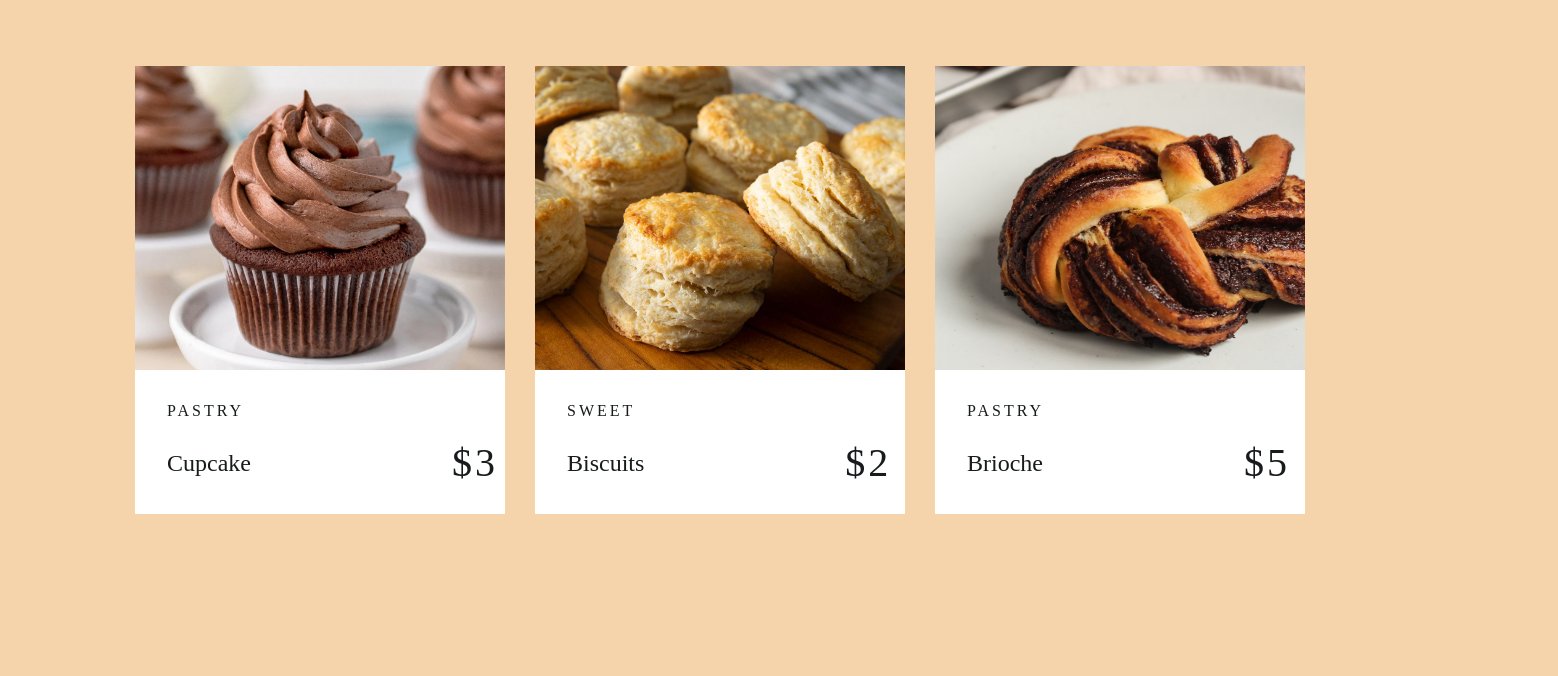
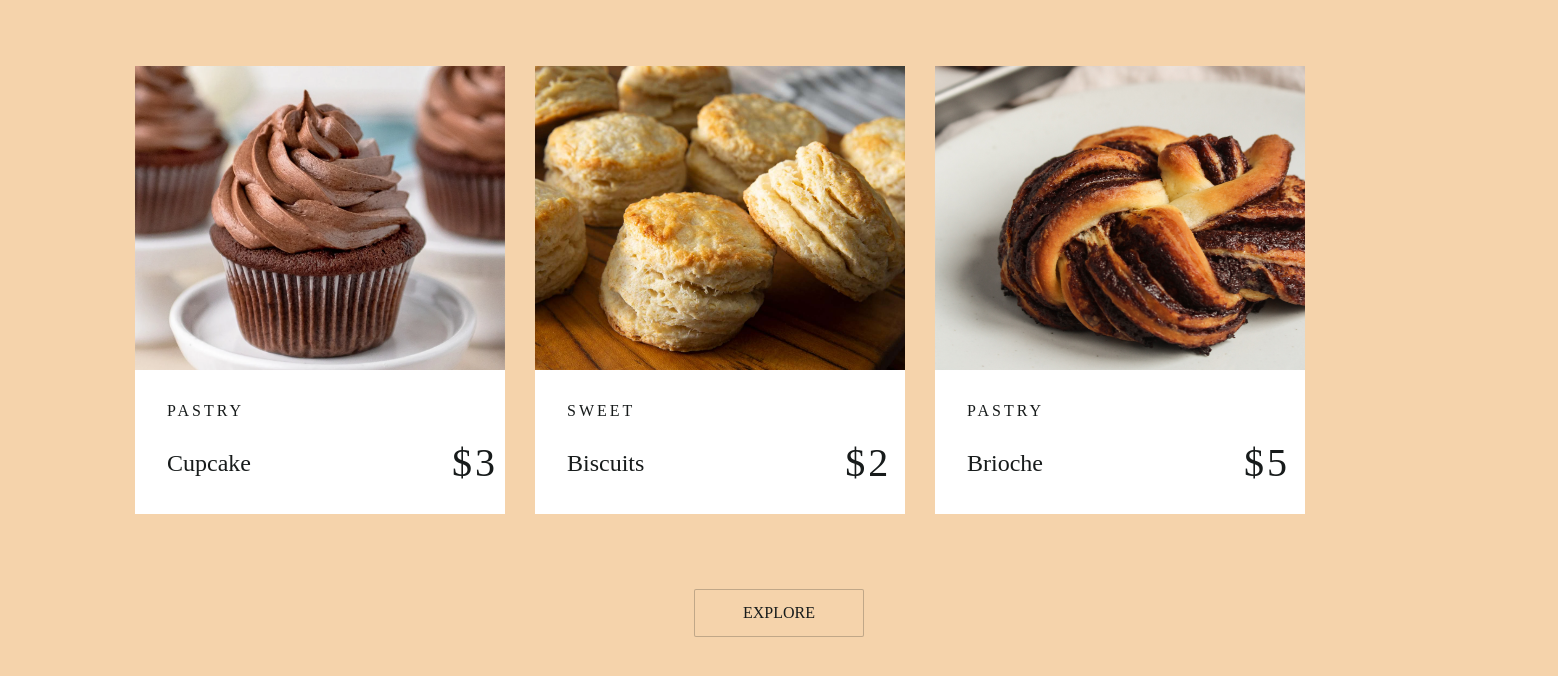
Before and after one commit to Davitbakradze/lesson06-23, a plain HTML site: page index.html in a window 1280 px wide. Shown: the part 803-1479 px from the top of the page, 1558 px wide, since content can reach past the window. Before the commit the page ends 1317 px from the top, so only its background shows below. Drawn offline with Linux system fonts and the light colour scheme.

Commit message:
added explore button with css

```diff
--- a/index.html
+++ b/index.html
@@ -129,6 +129,14 @@
         </a>
       </div>
     </section>
+
+    <div class="button">
+      <a href="https://www.magnoliabakery.com/" target="_blank">
+        <button class="explore-button">
+          Explore
+        </button>
+      </a>
+    </div>
   </body>
   <footer></footer>
 </body>
--- a/styles.css
+++ b/styles.css
@@ -187,3 +187,26 @@ p{
   padding-top: 12px;
   padding-right: 32px;
 }
+
+.button{
+  display: inline-block;
+  margin:75px 694px 125px 694px;
+
+}
+
+.explore-button{
+  width: 170px;
+  height: 48px;
+  border-radius: 2px;
+  border: 1px solid rgba(23, 27, 27, 0.24);
+  color: #171B1B;
+  text-align: center;
+  font-family: Oswald;
+  font-size: 16px;
+  font-style: normal;
+  font-weight: 400;
+  line-height: normal;
+  text-transform: uppercase;
+  background-color: #F5D3AB;
+  cursor: pointer;
+}
```
